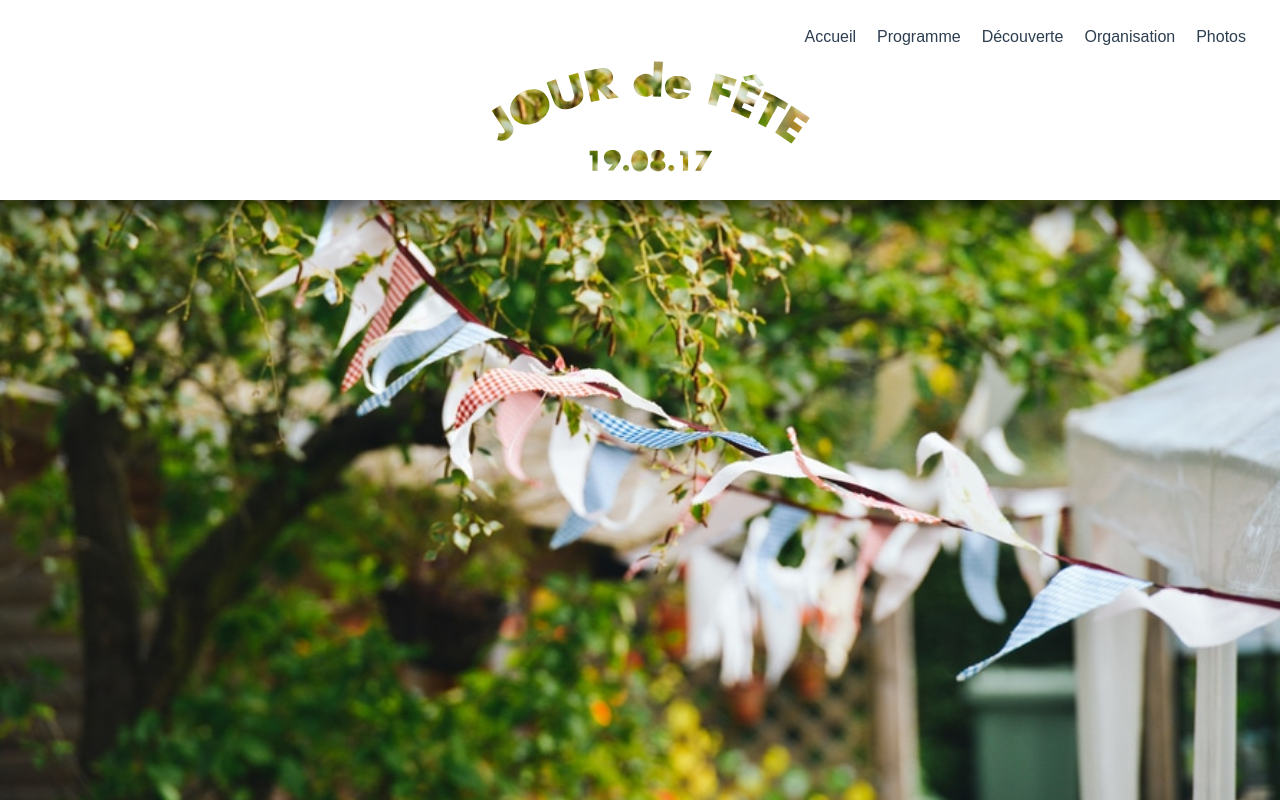
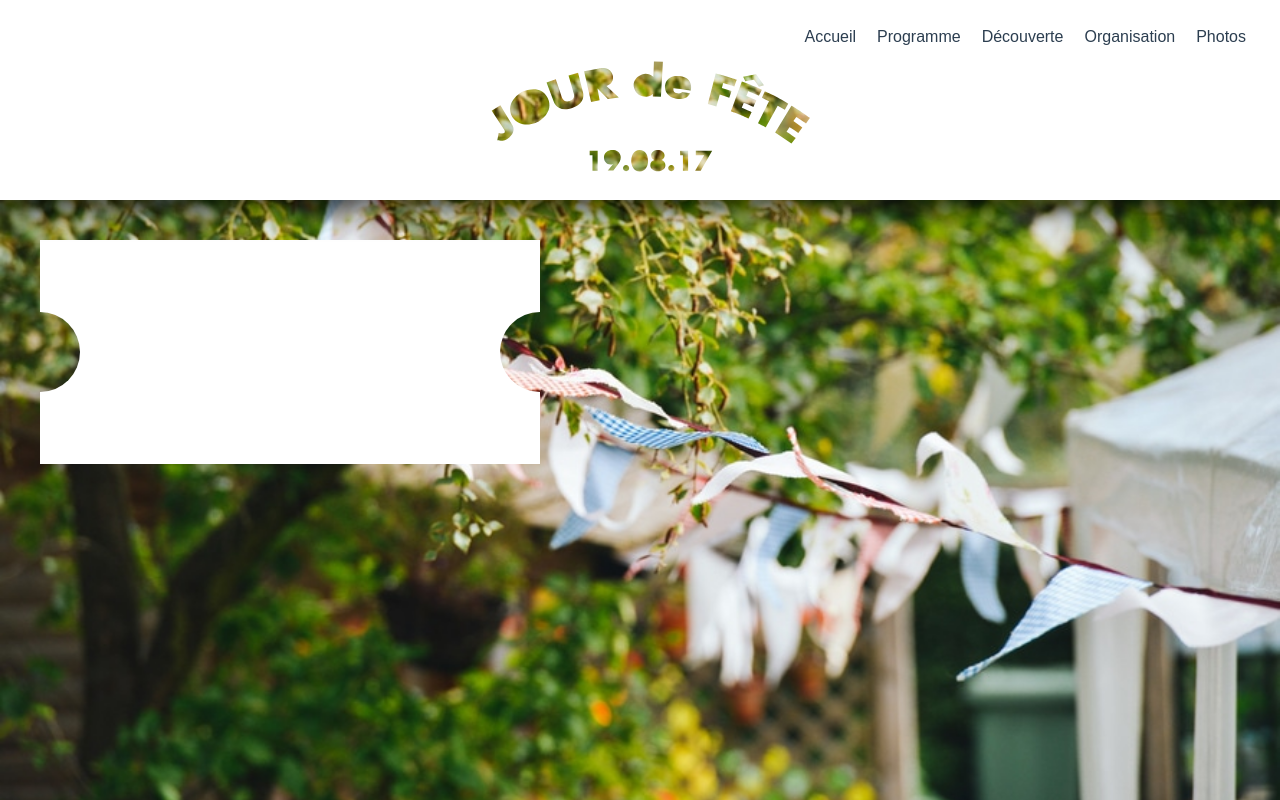
Before and after one commit to grebett/wedding, a Vue app: page / in a window 1280 px wide. Built offline with nearby package versions, Linux system fonts and the light colour scheme; the HTML template or start-up script is replaced by a standard one.

Commit message:
feat: simple svg ticket

```diff
--- a/src/components/header/title/index.vue
+++ b/src/components/header/title/index.vue
@@ -1,10 +1,10 @@
 <template>
   <div class="header-title-container">
-    <svg width="100%">
+    <svg id="logo-svg" width="100%" height="100%">
       <defs>
-        <mask id="mask" x="0" y="0" width="100%" height="100%" >
-          <rect id="alpha" x="0" y="0" width="300%" height="100%"/>
-          <g id="path" v-bind:transform="`scale(${this.scale})`">
+        <mask id="logo-svg-mask" x="0" y="0" width="100%" height="100%" >
+          <rect id="logo-svg-alpha" x="0" y="0" width="300%" height="100%"/>
+          <g id="logo-svg-path" v-bind:transform="`scale(${this.scale})`">
             <path d="M13.6,55.5c4.2-3.7,3.4-6.9,2.6-8.5L7.4,32.4l-6.2,3.8l9,13.7c0,0,2.3,3.8-4,2.3l-1,5.2C5.3,57.3,9.9,58.8,13.6,55.5z"/>
             <path d="M22.4,23.1c0,0-12.1,6.9-6.5,17.6c7.3,10.1,19.2,3,19.2,3s11-6.3,6.1-16.5C35.9,16.2,22.4,23.1,22.4,23.1z"/>
             <path d="M40.4,16.1l6.6-2.3l4.1,12.1c0,0,1.1,5,5.8,3.4c4.5-1.4,2.9-5.3,2.9-5.3L56.1,11l6.8-1.9l3.5,13.9c0,0,2.5,7.6-7.2,11.1
@@ -35,7 +35,7 @@
           </g>
         </mask>
       </defs>
-      <rect id="base" x="0" y="0" width="200%" height="100%"/>
+      <rect id="logo-svg-base" x="0" y="0" width="200%" height="100%"/>
     </svg>
   </div>
 </template>
@@ -54,11 +54,11 @@ export default {
     window.removeEventListener('resize', this.handleResize);
   },
   mounted: function mounted() {
-    const svg = document.querySelector('svg');
+    const svg = document.getElementById('logo-svg');
     const windowWidth = window.innerWidth
       || document.documentElement.clientWidth
       || document.body.clientWidth;
-    this.path = svg.getElementById('path');
+    this.path = svg.getElementById('logo-svg-path');
     this.width = 300;
 
     window.addEventListener('resize', this.handleResize);
@@ -90,17 +90,12 @@ export default {
   z-index: 2;
 }
 
-svg {
-  width: 100%;
-  height: inherit;
-}
-
-#alpha {
+#logo-svg-alpha {
   fill: #fff;
 }
 
-#base {
+#logo-svg-base {
   fill: #fff;
-  mask: url(#mask);
+  mask: url(#logo-svg-mask);
 }
 </style>
--- /dev/null
+++ b/src/components/main/confirm/index.vue
@@ -0,0 +1,45 @@
+<template>
+  <div class="confirm-venue-container" style="padding:40px;">
+    <div id="should be an element">
+      <svg width="500" height="224">
+        <defs>
+          <mask id="mask" x="0" y="0" width="500" height="224" >
+            <rect id="alpha" x="0" y="0" width="300%" height="224"/>
+            <circle cx="0" cy="112" r="40"/>
+            <circle cx="500" cy="112" r="40"/>
+          </mask>
+        </defs>
+        <rect id="base" x="0" y="0" width="500" height="224"/>
+      </svg>
+    </div>
+  </div>
+</template>
+
+<script>
+
+export default {
+  name: 'confirm-venue',
+  components: { },
+  data() {
+    return {};
+  },
+};
+</script>
+
+<style scoped>
+:root {
+}
+
+.confirm-venue-container {
+  /*background: red;*/
+}
+
+#alpha {
+  fill: #fff;
+}
+
+#base {
+  fill: #fff;
+  mask: url(#mask);
+}
+</style>
--- a/src/components/main/index.vue
+++ b/src/components/main/index.vue
@@ -1,13 +1,15 @@
 <template>
   <div class="main-container">
+    <confirm-venue></confirm-venue>
   </div>
 </template>
 
 <script>
+import ConfirmVenue from './confirm';
 
 export default {
   name: 'app-main',
-  components: { },
+  components: { ConfirmVenue },
   data() {
     return {};
   },
```
